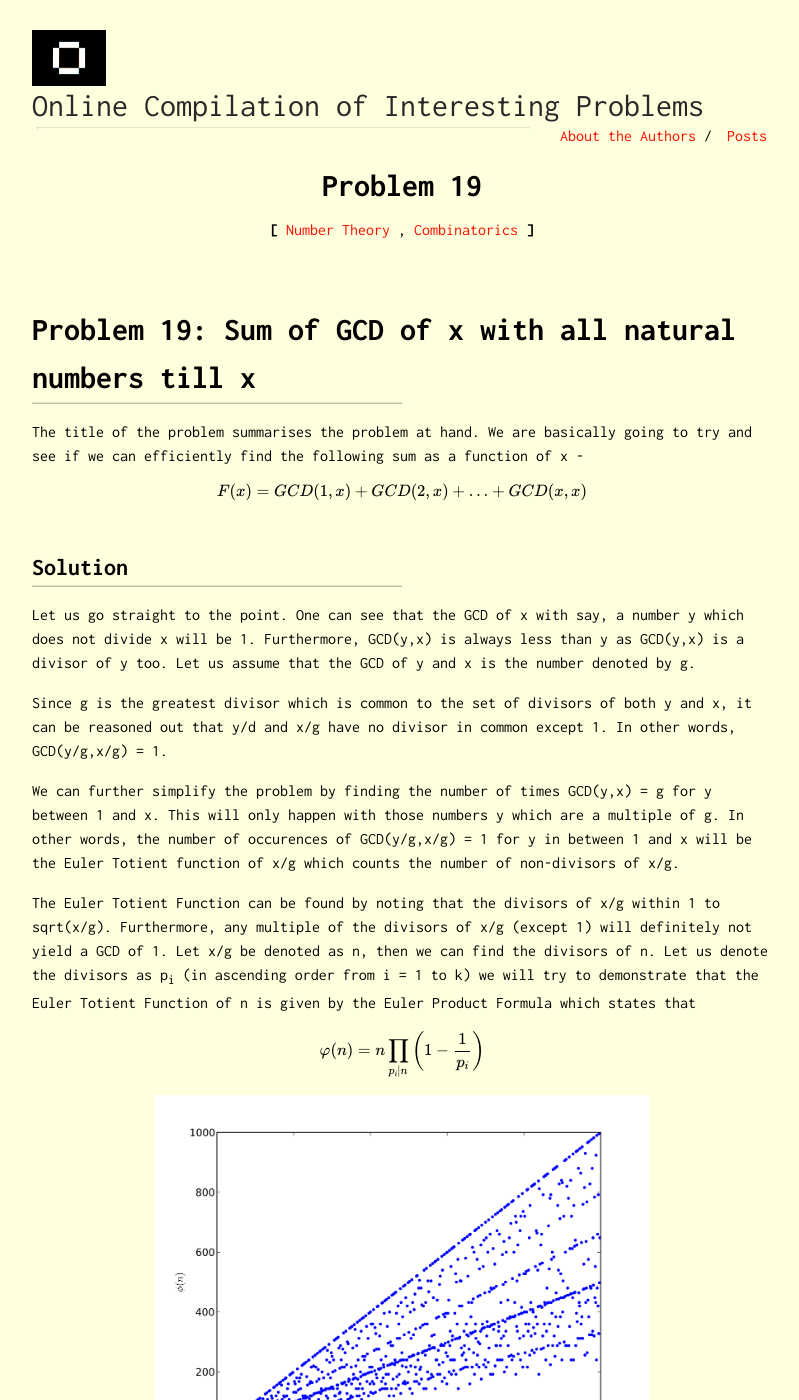
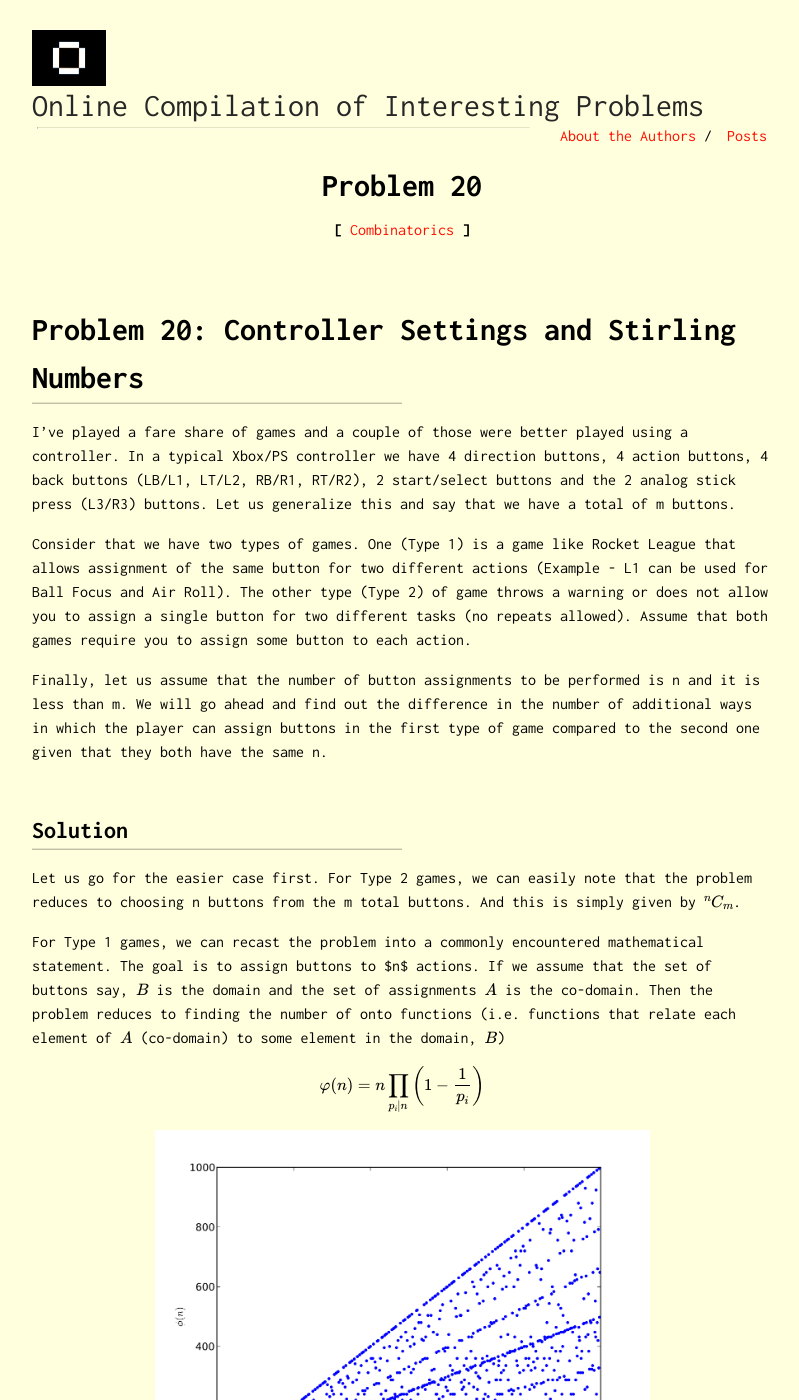
Before and after one commit to Oscuro-Phoenix/math-for-fun, a Jekyll site: the page built from _posts/2021-07-27-Problem-19.md, in a window 1280 px wide and 1400 px high. Shown: the whole window, without its empty margins (238-1037 px from the left). Built offline with Jekyll 4.4.1, drawn with Linux system fonts in a browser that asks for light colours; formulas are drawn with MathJax 3.

Commit message:
Prob 20 0

```diff
--- a/_posts/2021-07-27-Problem-19.md
+++ b/_posts/2021-07-27-Problem-19.md
@@ -1,26 +1,22 @@
 ---
 layout: post
-title: Problem 19
+title: Problem 20
 subtitle: A Problem on Greatest Common Divisors
-tags: [Number Theory, Combinatorics]
+tags: [Combinatorics]
 ---
-# Problem 19: Sum of GCD of x with all natural numbers till x
+# Problem 20: Controller Settings and Stirling Numbers
 
-The title of the problem summarises the problem at hand. We are basically going to try and see if we can efficiently find the following sum as a function of x -
+I've played a fare share of games and a couple of those were better played using a controller. In a typical Xbox/PS controller we have 4 direction buttons, 4 action buttons, 4 back buttons (LB/L1, LT/L2, RB/R1, RT/R2), 2 start/select buttons and the 2 analog stick press (L3/R3) buttons. Let us generalize this and say that we have a total of m buttons.
 
-$$
-F(x)=G C D(1, x)+G C D(2, x)+\ldots+G C D(x, x)
-$$
+Consider that we have two types of games. One (Type 1) is a game like Rocket League that allows assignment of the same button for two different actions (Example - L1 can be used for Ball Focus and Air Roll). The other type (Type 2) of game throws a warning or does not allow you to assign a single button for two different tasks (no repeats allowed). Assume that both games require you to assign some button to each action.
+
+Finally, let us assume that the number of button assignments to be performed is n and it is less than m. We will go ahead and find out the difference in the number of additional ways in which the player can assign buttons in the first type of game compared to the second one given that they both have the same n.
 
 ## Solution
 
-Let us go straight to the point. One can see that the GCD of x with say, a number y which does not divide x will be 1. Furthermore, GCD(y,x) is always less than y as GCD(y,x) is a divisor of y too. Let us assume that the GCD of y and x is the number denoted by g.
+Let us go for the easier case first. For Type 2 games, we can easily note that the problem reduces to choosing n buttons from the m total buttons. And this is simply given by $${}^nC_m$$.
 
-Since g is the greatest divisor which is common to the set of divisors of both y and x, it can be reasoned out that y/d and x/g have no divisor in common except 1. In other words, GCD(y/g,x/g) = 1.
-
-We can further simplify the problem by finding the number of times GCD(y,x) = g for y between 1 and x. This will only happen with those numbers y which are a multiple of g. In other words, the number of occurences of GCD(y/g,x/g) = 1 for y in between 1 and x will be the Euler Totient function of x/g which counts the number of non-divisors of x/g.
-
-The Euler Totient Function can be found by noting that the divisors of x/g within 1 to sqrt(x/g). Furthermore, any multiple of the divisors of x/g (except 1) will definitely not yield a GCD of 1. Let x/g be denoted as n, then we can find the divisors of n. Let us denote the divisors as p<sub>i</sub> (in ascending order from i = 1 to k) we will try to demonstrate that the Euler Totient Function of n is given by the Euler Product Formula which states that
+For Type 1 games, we can recast the problem into a commonly encountered mathematical statement. The goal is to assign buttons to $n$ actions. If we assume that the set of buttons say, $$B$$ is the domain and the set of assignments $$A$$ is the co-domain. Then the problem reduces to finding the number of onto functions (i.e. functions that relate each element of $$A$$ (co-domain) to some element in the domain, $$B$$)
 
 $$
 \varphi(n)=n \prod_{p_{i} \mid n}\left(1-\frac{1}{p_{i}}\right)
```
Also changed, not shown: _posts/2021-08-12-Problem-20.md (added).
